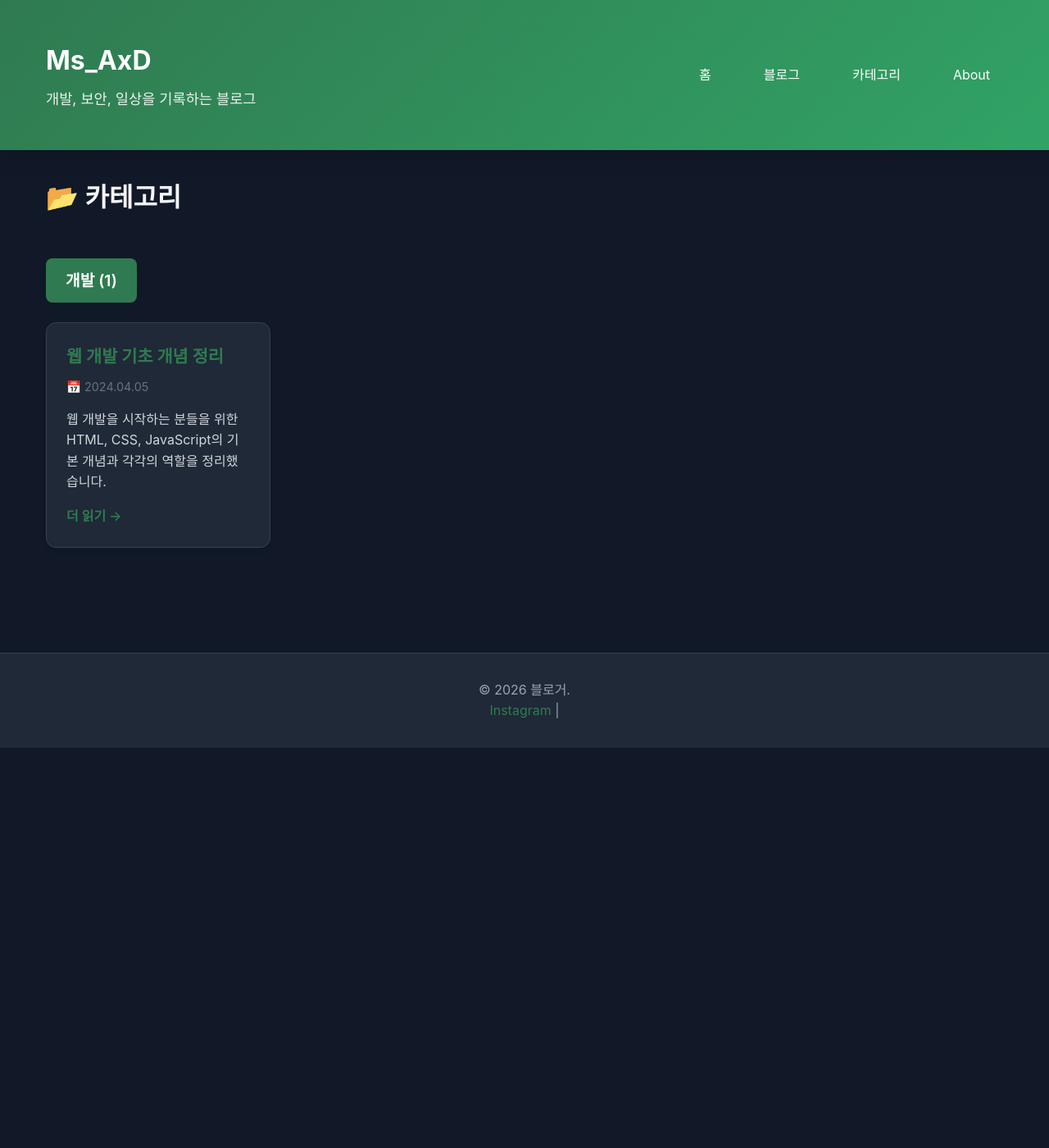
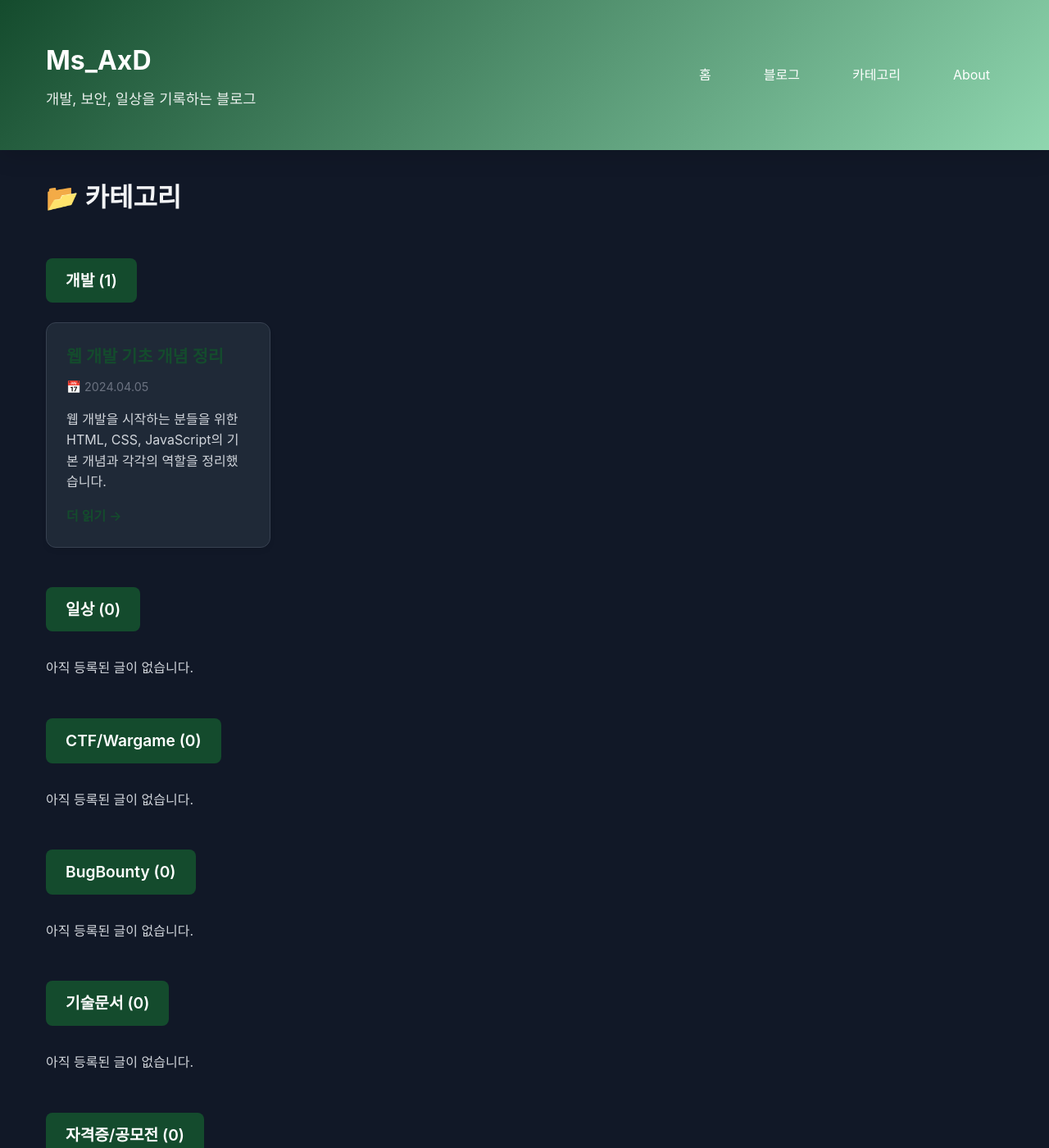
Before and after one commit to ms-axd/ms-axd.github.io, a Jekyll site: the page built from categories.html, in a window 1280 px wide and 1400 px high. Shown: the whole window at 82% size. Built offline with Jekyll 4.4.1, drawn with Linux system fonts in a browser that asks for light colours.

Commit message:
post categories  창 수정

```diff
--- a/_config.yml
+++ b/_config.yml
@@ -52,3 +52,11 @@ nav_links:
     url: /categories/
   - title: About
     url: /about/
+
+category_list:
+  - 개발
+  - 일상
+  - CTF/Wargame
+  - BugBounty
+  - 기술문서
+  - 자격증/공모전
--- a/_layouts/post.html
+++ b/_layouts/post.html
@@ -39,7 +39,7 @@ layout: default
   <script src="https://utteranc.es/client.js"
     repo="ms-axd/ms-axd.github.io"
     issue-term="pathname"
-    theme="github-light"
+    theme="github-dark"
     crossorigin="anonymous"
     async>
   </script>
--- a/assets/css/style.scss
+++ b/assets/css/style.scss
@@ -2,8 +2,8 @@
 ---
 
 :root {
-  --primary-color: #307a51;
-  --secondary-color: #31a365;
+  --primary-color: #144b2d;
+  --secondary-color: #8fd6af;
   --text-dark: #1f2937;
   --text-light: #f3f4f6;
   --bg-light: #ffffff;
@@ -215,13 +215,51 @@ body.dark-mode article h1 {
 }
 
 article .post-header {
+  background: linear-gradient(135deg, var(--primary-color) 0%, var(--secondary-color) 100%);
   border-bottom: 2px solid var(--border-color);
+  border-radius: 0.75rem;
+  padding: 2.5rem 1rem 1.5rem;
   padding-bottom: 1.5rem;
   margin-bottom: 2rem;
 }
 
 body.dark-mode article .post-header {
   border-color: var(--border-dark);
+}
+
+article .post-header .post-meta {
+  color: rgba(255, 255, 255, 0.8);
+}
+
+article .post-header .post-meta a {
+  color: #fef08a;
+  text-decoration: none;
+  font-weight: 600;
+}
+
+article .post-header .post-meta a:hover {
+  color: #ffffff;
+  text-decoration: underline;
+}
+
+article .post-header .tag {
+  background: rgba(17, 24, 39, 0.4);
+  color: #f9fafb;
+  border: 1px solid rgba(255, 255, 255, 0.12);
+}
+
+article .post-header .tag:hover {
+  background: rgba(17, 24, 39, 0.6);
+  color: #ffffff;
+}
+
+.post-footer > div {
+  background: #1f2937 !important;
+  border: 1px solid #374151;
+}
+
+.post-footer h3 {
+  color: #f3f4f6 !important;
 }
 
 article .post-content {
--- a/categories.html
+++ b/categories.html
@@ -6,10 +6,12 @@ permalink: /categories/
 
 <h1 style="margin-bottom: 3rem;">📂 카테고리</h1>
 
-{% assign categories = site.posts | map: 'category' | uniq | sort %}
+{% assign post_categories = site.posts | map: 'category' | uniq | sort %}
+{% assign categories = site.category_list | default: post_categories %}
 
 {% for category in categories %}
-  {% assign cat_posts = site.posts | where: 'category', category | size %}
+  {% assign matched_posts = site.posts | where: 'category', category %}
+  {% assign cat_posts = matched_posts | size %}
 
   <div class="category-section">
     <div class="category-title">
@@ -17,8 +19,8 @@ permalink: /categories/
     </div>
 
     <div class="category-posts">
-      {% for post in site.posts %}
-        {% if post.category == category %}
+      {% if cat_posts > 0 %}
+        {% for post in matched_posts %}
           <div class="post-card">
             <h2><a href="{{ post.url }}" style="color: var(--primary-color); text-decoration: none;">{{ post.title }}</a></h2>
             <div class="post-meta">
@@ -27,8 +29,10 @@ permalink: /categories/
             <p class="post-excerpt">{{ post.excerpt | strip_html | truncatewords: 20 }}</p>
             <a href="{{ post.url }}" class="read-more">더 읽기 →</a>
           </div>
-        {% endif %}
-      {% endfor %}
+        {% endfor %}
+      {% else %}
+        <p class="post-excerpt" style="margin: 0.5rem 0 0;">아직 등록된 글이 없습니다.</p>
+      {% endif %}
     </div>
   </div>
 {% endfor %}
```
Also changed, not shown: SETUP_GUIDE.md (deleted, +0 -189 lines), README.md, 1 other file.
